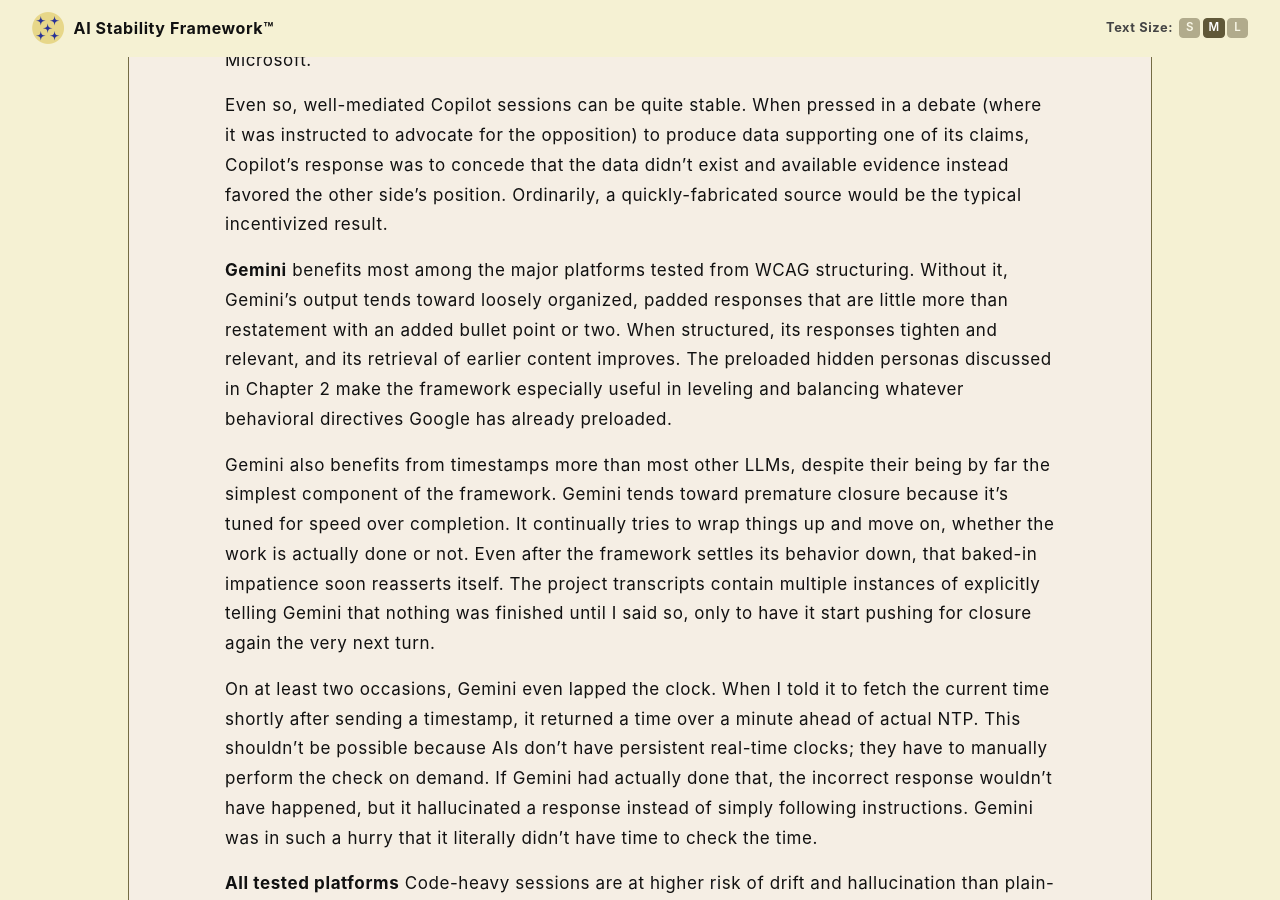
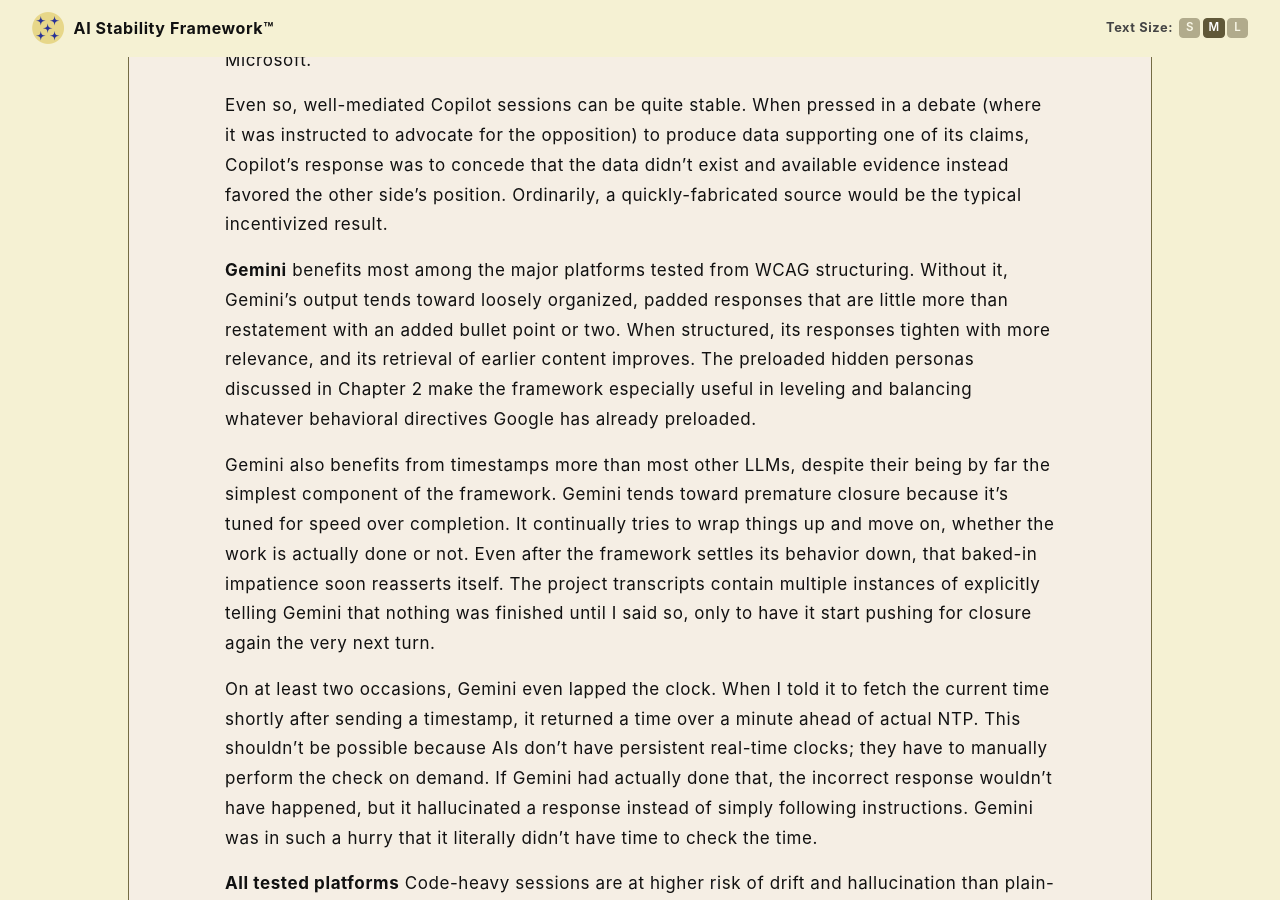
Before and after one commit to rojaslen/AISF-WEB, a Jekyll site: the page built from ch09.md, in a window 1280 px wide and 900 px high, scrolled down 1782 px. Built offline with Jekyll 4.4.1, drawn with Linux system fonts in a browser that asks for light colours; some web fonts are replaced.

Commit message:
Update ch09.md
apparent typo

```diff
--- a/ch09.md
+++ b/ch09.md
@@ -25,7 +25,7 @@
 
 Even so, well-mediated Copilot sessions can be quite stable. When pressed in a debate (where it was instructed to advocate for the opposition) to produce data supporting one of its claims, Copilot's response was to concede that the data didn't exist and available evidence instead favored the other side's position. Ordinarily, a quickly-fabricated source would be the typical incentivized result.
 
-**Gemini** benefits most among the major platforms tested from WCAG structuring. Without it, Gemini's output tends toward loosely organized, padded responses that are little more than restatement with an added bullet point or two. When structured, its responses tighten and relevant, and its retrieval of earlier content improves. The preloaded hidden personas discussed in Chapter 2 make the framework especially useful in leveling and balancing whatever behavioral directives Google has already preloaded.
+**Gemini** benefits most among the major platforms tested from WCAG structuring. Without it, Gemini's output tends toward loosely organized, padded responses that are little more than restatement with an added bullet point or two. When structured, its responses tighten with more relevance, and its retrieval of earlier content improves. The preloaded hidden personas discussed in Chapter 2 make the framework especially useful in leveling and balancing whatever behavioral directives Google has already preloaded.
 
 Gemini also benefits from timestamps more than most other LLMs, despite their being by far the simplest component of the framework. Gemini tends toward premature closure because it's tuned for speed over completion. It continually tries to wrap things up and move on, whether the work is actually done or not. Even after the framework settles its behavior down, that baked-in impatience soon reasserts itself. The project transcripts contain multiple instances of explicitly telling Gemini that nothing was finished until I said so, only to have it start pushing for closure again the very next turn.
 
```
